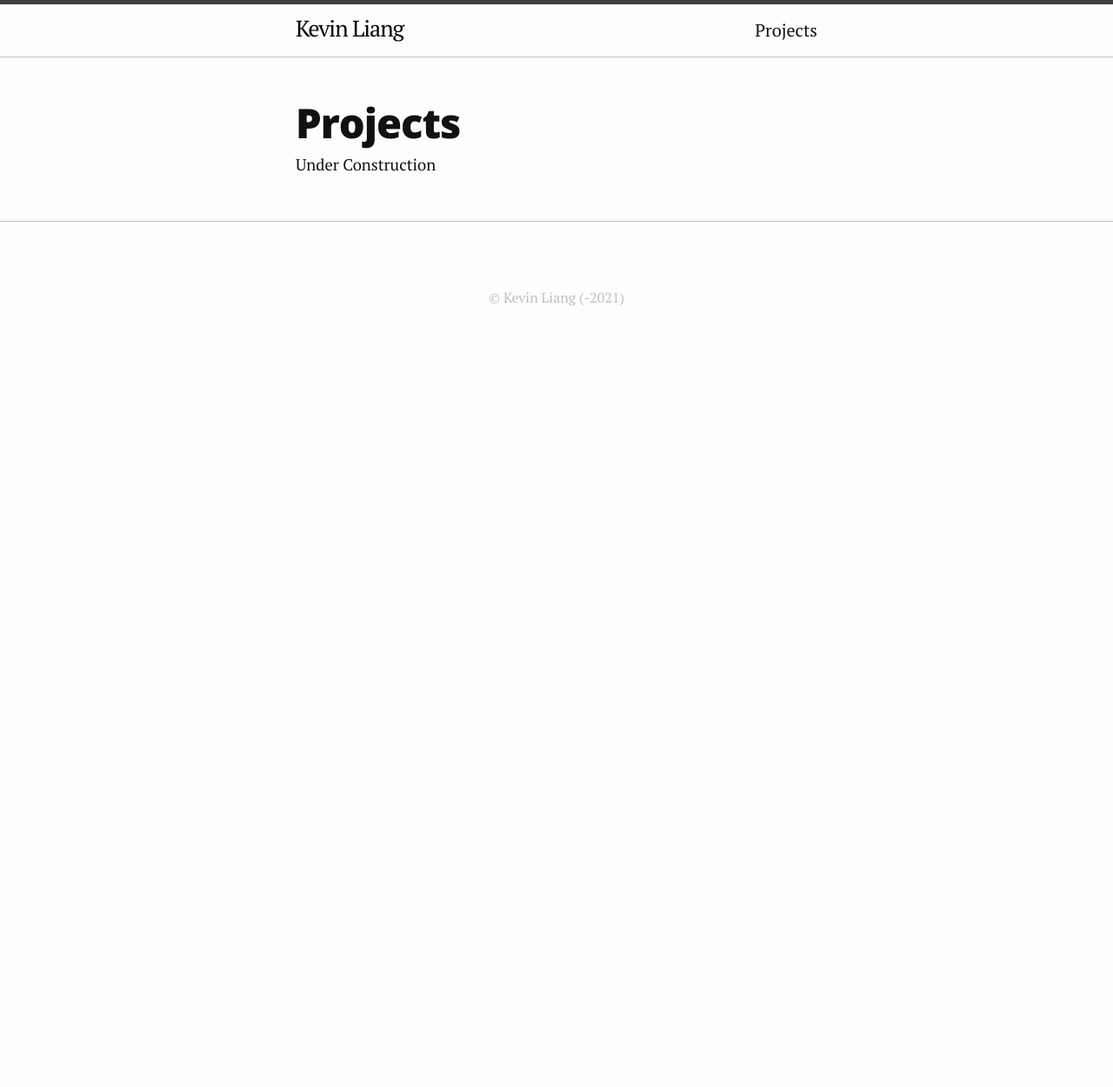
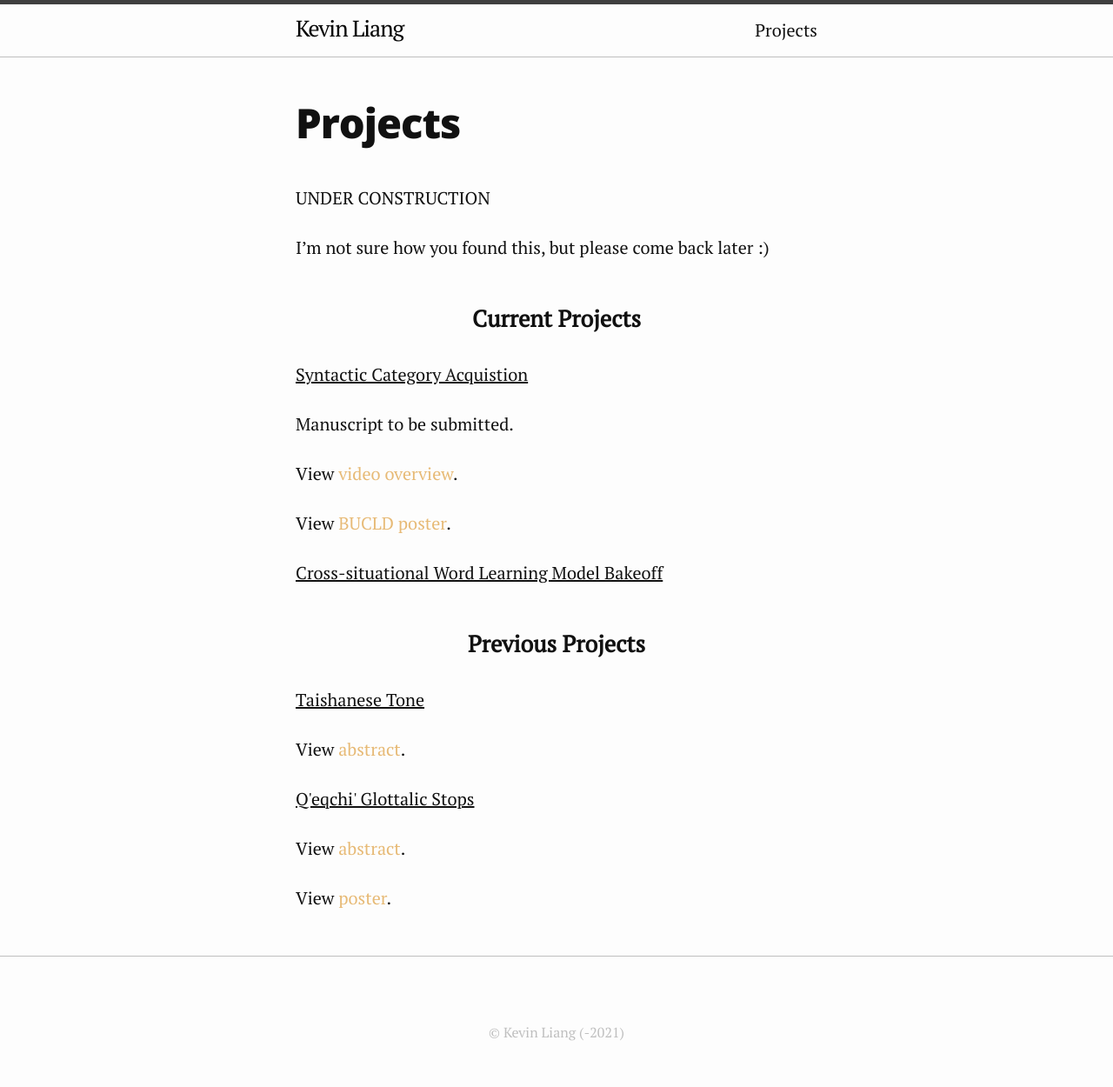
Before and after one commit to kevinliang8/kevinliang8.github.io, a Jekyll site: the page built from about.markdown, in a window 1280 px wide. Shown: the whole page at 87% size. Built offline with Jekyll 4.4.1, drawn with Linux system fonts in a browser that asks for light colours; before the commit the page ends 900 px from its top, so only the background shows below that.

Commit message:
project page skeleton

```diff
--- a/_config.yml
+++ b/_config.yml
@@ -23,8 +23,8 @@ email: kevliang@sas.upenn.edu
 # pitch: ""
 description: >- # this means to ignore newlines until "baseurl:"
   I am an undergraduate at the University of Pennsylvania studying Linguistics and Computer Science.
-  Broadly speaking, my research interests lie in the areas of computational modelling and language acquisition,
-  although I have also done work in phonetics and theoretical phonology.
+  Broadly speaking, my research interests lie in the areas of computational modelling and language acquisition. Previously,
+  I have also done work in phonetics and theoretical phonology.
 baseurl: "" # the subpath of your site, e.g. /blog
 url: "" # the base hostname & protocol for your site, e.g. http://example.com
 curriculum: https://drive.google.com/file/d/1OE-LGnCqFZ_uGPVWDuOIYejBCBwt2LLS/view?usp=sharing
--- a/_layouts/page.html
+++ b/_layouts/page.html
@@ -13,6 +13,9 @@ layout: default
     <article class="about-col about-col-2" itemscope itemtype="http://schema.org/BlogPosting">
         <h1>{{ page.title | escape }}</h1>
 
+
+    </article>
+    <article>
         {{ content }}
     </article>
 
--- a/about.markdown
+++ b/about.markdown
@@ -3,5 +3,32 @@ layout: page
 title: Projects
 permalink: /projects/
 ---
+<br>
+<br>
+<br>
+UNDER CONSTRUCTION
 
-Under Construction
+I'm not sure how you found this, but please come back later :)
+<h3 style="text-align:center;">Current Projects</h3>
+<br>
+<u>Syntactic Category Acquistion</u>
+
+Manuscript to be submitted.
+
+View <a href="https://youtu.be/u2CzJliWlYQ">video overview</a>.
+
+View <a href="https://drive.google.com/file/d/1cRuRvgVrL38WP7U-XlmRaYwK9p0D7iDJ/view?usp=sharing">BUCLD poster</a>.
+
+<u>Cross-situational Word Learning Model Bakeoff</u>
+
+<h3 style="text-align:center;">Previous Projects</h3>
+<br>
+<u>Taishanese Tone </u>
+
+View <a href="https://www.ling.upenn.edu/Events/PLC/plc44/4A.pdf">abstract</a>.
+
+<u>Q'eqchi' Glottalic Stops </u>
+
+View <a href="https://asa.scitation.org/doi/10.1121/1.5137430">abstract</a>.
+
+View <a href="https://drive.google.com/file/d/1WHaSW6_JgtUuRSoP3cQeNNj9LYOflMDZ/view?usp=sharing">poster</a>.
```
Also changed, not shown: 4 other files.
